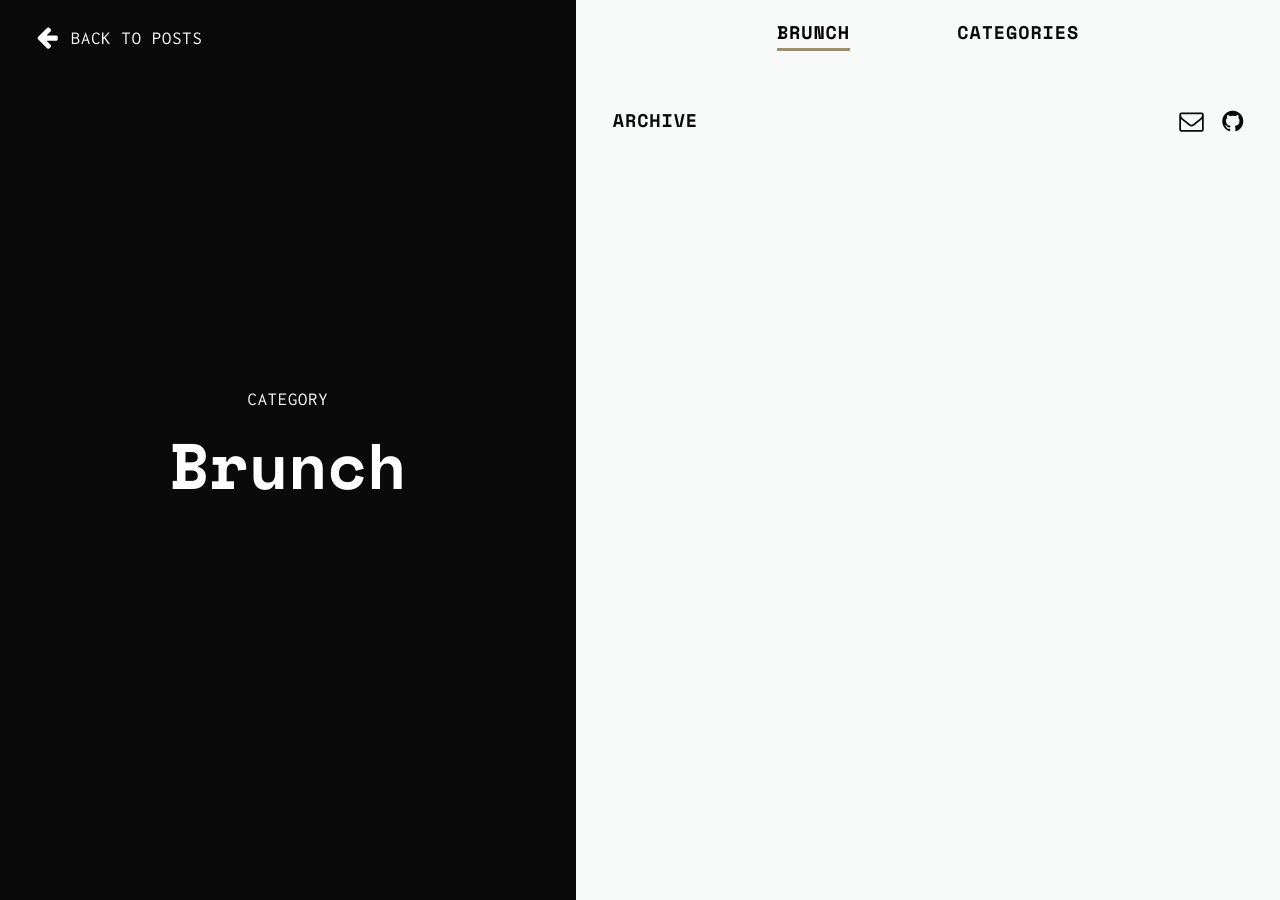
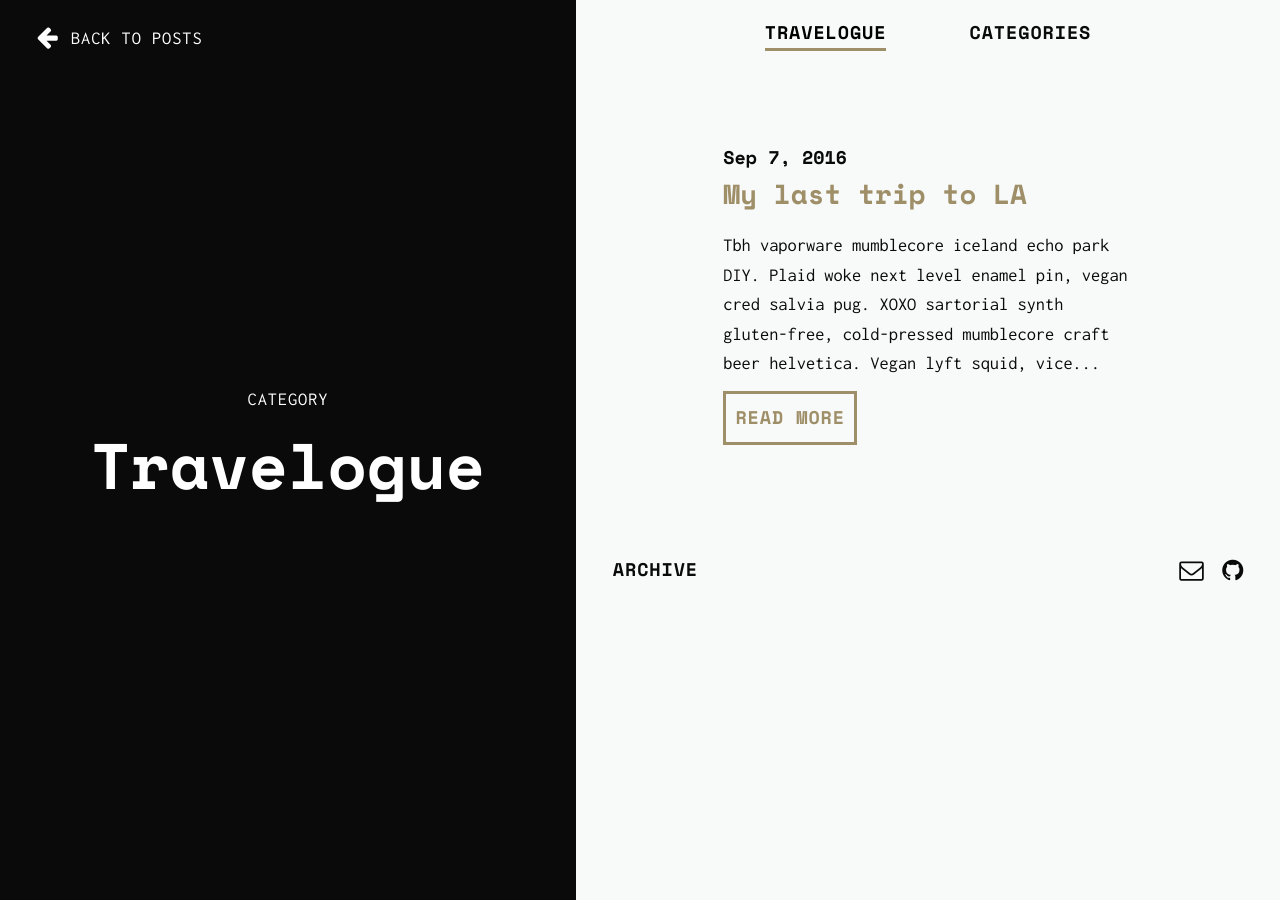
Before and after one commit to david-desanctis/david-desanctis.github.io, a Jekyll site: the page built from _categories/travelogue.html, in a window 1280 px wide. Built offline with Jekyll 4.4.1, drawn with Linux system fonts in a browser that asks for light colours; nearby versions of some CDN libraries.

Commit message:
Added Dave's picture

```diff
--- a/_categories/brunch.html
+++ b/_categories/travelogue.html
@@ -1,7 +1,7 @@
 ---
 layout: default
-title: Brunch
+title: Travelogue
 description:
-permalink: /category/brunch/
+permalink: /category/travelogue/
 ---
 {% include category.html %}
--- a/_posts/2016-09-07-craft-beer.markdown
+++ b/_posts/2016-09-07-craft-beer.markdown
@@ -1,12 +1,12 @@
 ---
 layout: post
-title: "Craft Beer"
+title: "My last trip to LA"
 date: 2016-09-07
 categories:
-  - Juice
+  - Travelogue
 description:
-image: https://unsplash.it/2000/1200?image=1003
-image-sm: https://unsplash.it/500/300?image=1003
+image: dave.jpg
+image-sm: dave.jpg
 ---
 Tbh vaporware mumblecore iceland echo park DIY. Plaid woke next level enamel pin, vegan cred salvia pug. XOXO sartorial synth gluten-free, cold-pressed mumblecore craft beer helvetica. Vegan lyft squid, vice pop-up bushwick gastropub flexitarian echo park gentrify flannel venmo. Banh mi ugh direct trade, tote bag irony tbh biodiesel. Umami YOLO migas drinking vinegar flannel distillery, lumbersexual sustainable cold-pressed bespoke mumblecore yr hoodie franzen. Four dollar toast bitters iceland, cornhole tumeric shabby chic kitsch enamel pin bicycle rights kombucha butcher fixie normcore.
 
```
Also changed, not shown: _categories/juice.html (deleted, +0 -7 lines), dave.jpg (added).
